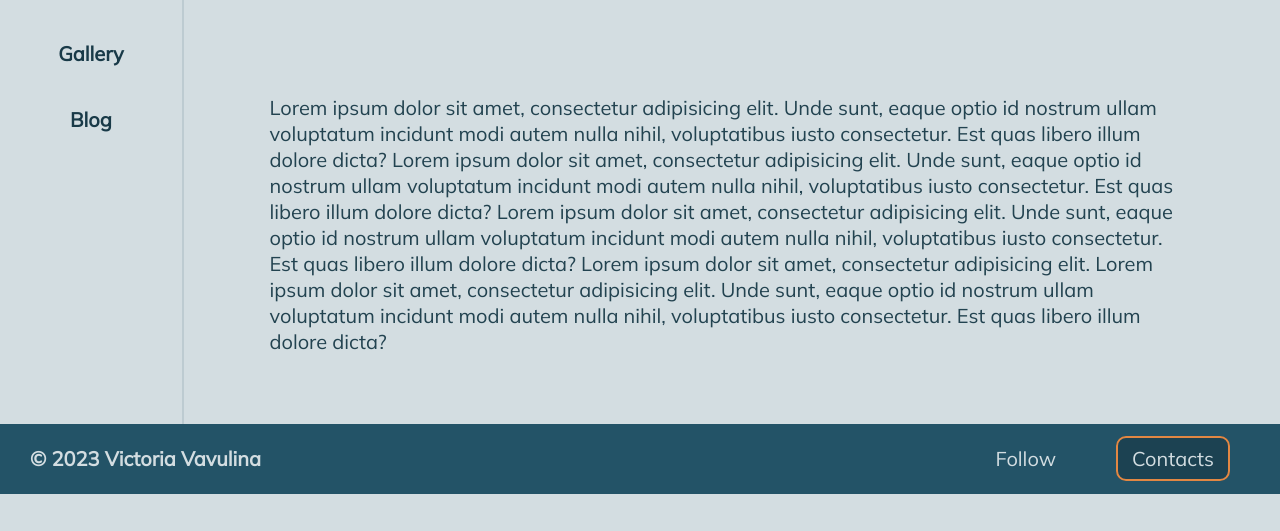
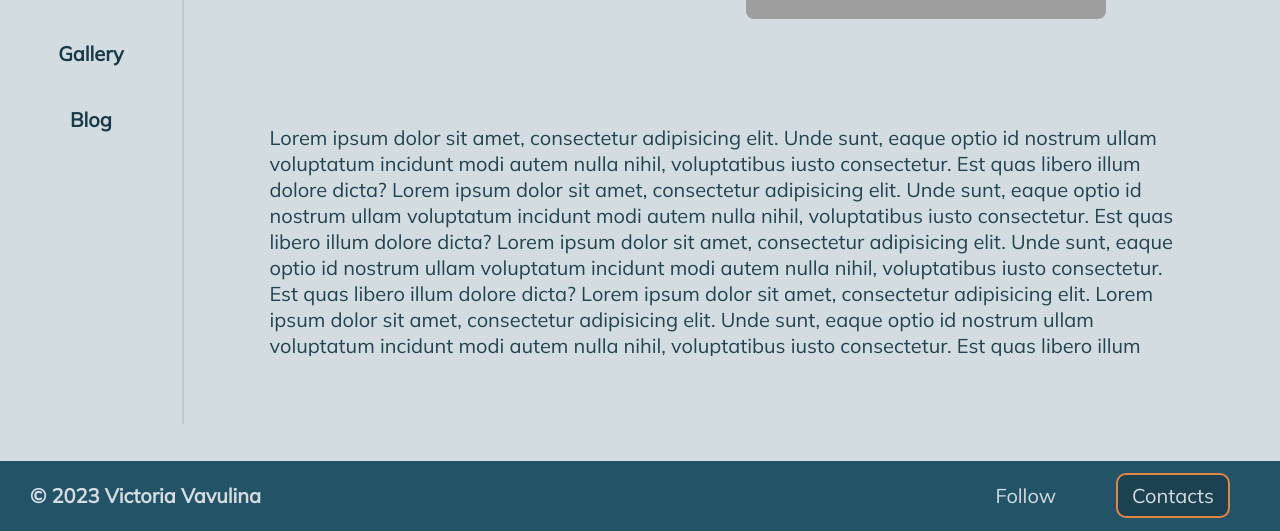
Before and after one commit to vickneee/website_1, a plain HTML site: page index.html in a window 1280 px wide. Shown: the part 379-910 px from the top of the page. Before the commit the page ends 873 px from the top, so only its background shows below. Drawn offline with Linux system fonts and the light colour scheme; grey boxes are pictures that could not be loaded.

Commit message:
Height corr

```diff
--- a/CSS/style.css
+++ b/CSS/style.css
@@ -105,7 +105,7 @@ img {
 
 .main_page {
     width: 85%;
-    margin: auto;
+    margin: 105px auto;
 }
 
 .main_page__title_1 {
@@ -132,7 +132,7 @@ img {
 
 #main_text_box {
     background: transparent;
-    height: 30vh;
+    height: 27vh;
 }
 
 .text_box {
```
